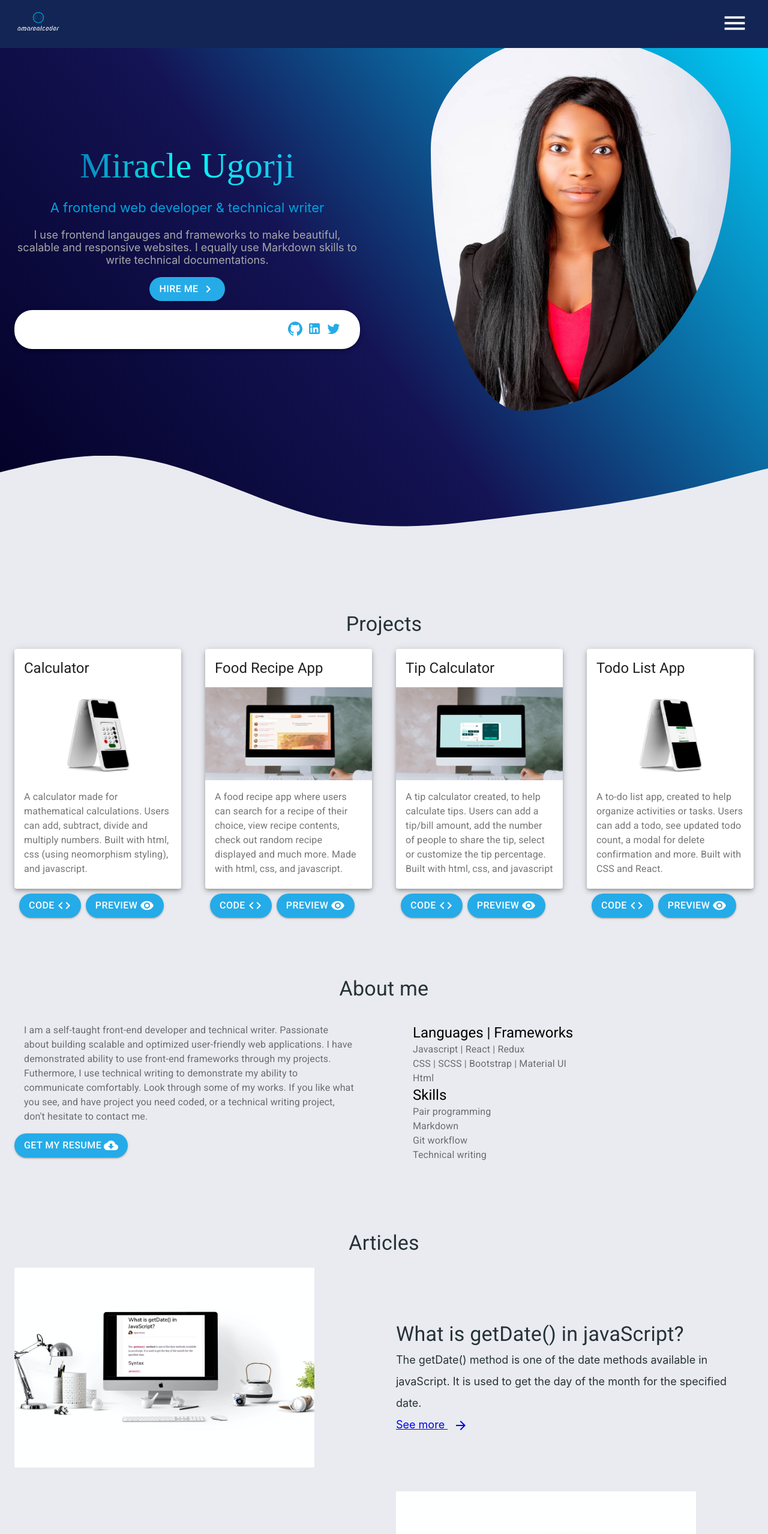
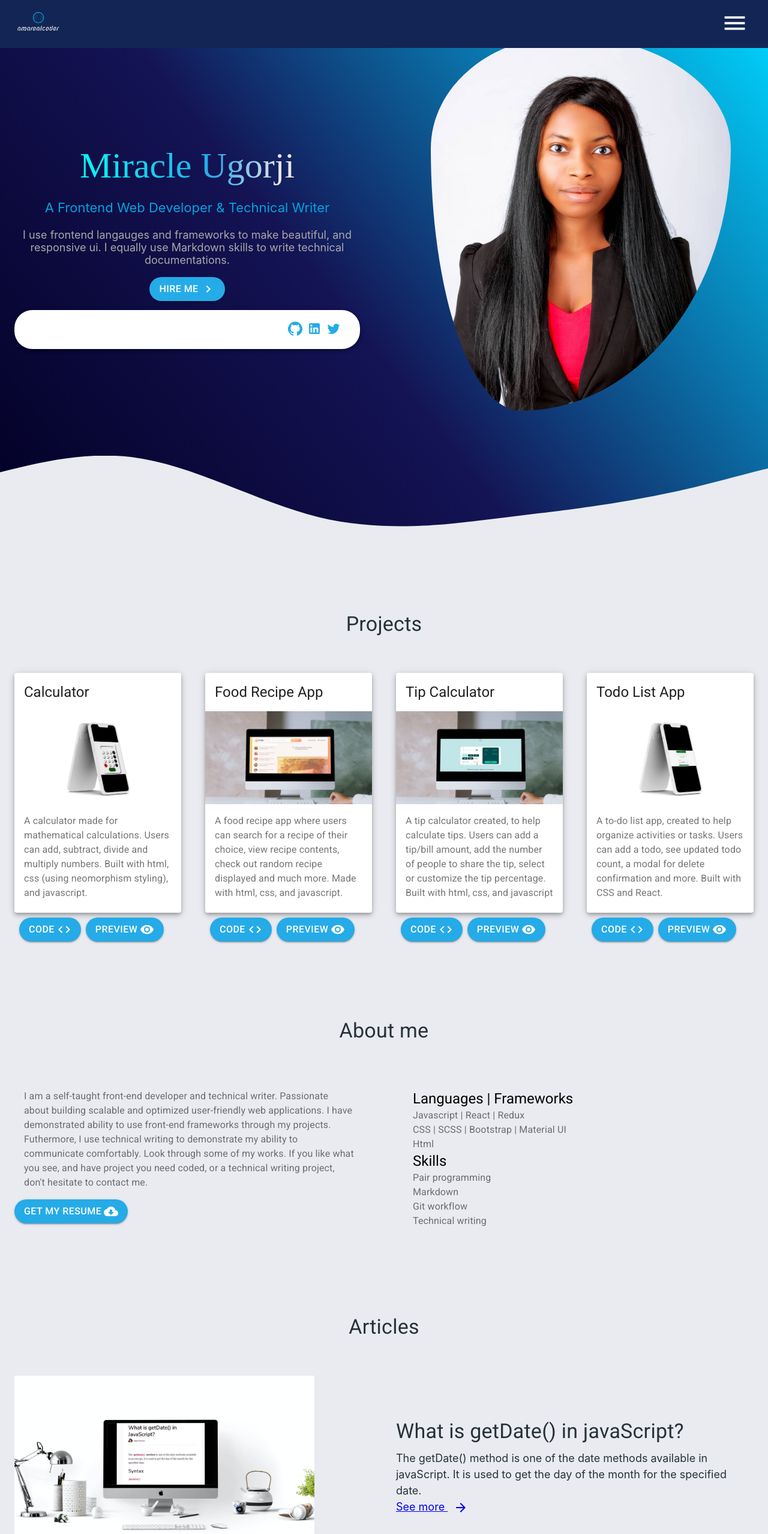
Before and after one commit to amarealcoder/portfolio, a React (Create React App) app: page / in a window 1280 px wide. Shown: the top 2558 px of the page at 60% size. Built offline with nearby package versions, Linux system fonts and the light colour scheme; a web font is replaced by a local one.

Commit message:
Added the contact section and made some code formats

```diff
--- a/src/App.js
+++ b/src/App.js
@@ -1,8 +1,11 @@
+import React from 'react';
+
 import Navbar from './Components/Navbar';
 import Home from './pages/Home';
 import Projects from './pages/Projects';
 import About from './pages/About';
 import Articles from './pages/Articles';
+import Contact from './pages/Contact';
 
 function App() {
   return (
@@ -12,6 +15,7 @@ function App() {
       <Projects />
       <About />
       <Articles />
+      <Contact />
     </>
   );
 }
--- a/src/Components/Navbar.jsx
+++ b/src/Components/Navbar.jsx
@@ -88,6 +88,11 @@ export default function SimpleMenu() {
               Articles
             </a>
           </MenuItem>
+          <MenuItem>
+            <a href='#contact' className={classes.anchor}>
+              Contact
+            </a>
+          </MenuItem>
         </Menu>
       </div>
     </Container>
--- a/src/index.css
+++ b/src/index.css
@@ -5,6 +5,7 @@ body {
   margin: 0;
   padding: 0;
   overflow-x: hidden;
+  overflow-y: auto;
   background-color: #e9ebf0;
   font-family: -apple-system, BlinkMacSystemFont, 'Segoe UI', 'Roboto', 'Oxygen',
     'Ubuntu', 'Cantarell', 'Fira Sans', 'Droid Sans', 'Helvetica Neue',
@@ -21,6 +22,7 @@ code {
 .wave-container {
   margin-top: 60px;
   height: 110vh;
+  width: 100%;
   background: rgb(2, 0, 36);
   background: linear-gradient(
     52deg,
@@ -74,7 +76,6 @@ code {
 }
 .section {
   margin-top: 120px;
-  /* height: 100vh; */
 }
 
 @keyframes textclip {
@@ -110,5 +111,4 @@ code {
   .section {
     margin-top: 500px;
   }
-
 }
--- a/src/pages/About.jsx
+++ b/src/pages/About.jsx
@@ -3,16 +3,15 @@ import { CardContent, Container, Grid, Typography } from '@material-ui/core';
 import { makeStyles } from '@material-ui/core';
 import CloudDownloadIcon from '@material-ui/icons/CloudDownload';
 import Btn from '../Components/Btn';
-// import { Link } from 'react-router-dom';
 
 const useStyles = makeStyles({
   section: {
-    marginTop: '90px',
+    marginTop: '120px',
   },
   typography: {
     color: '#263238',
     textAlign: 'center',
-    paddingBottom: '20px',
+    marginBottom: '60px',
   },
   icon: {
     marginLeft: '4px',
@@ -23,10 +22,10 @@ const About = () => {
   const classes = useStyles();
   return (
     <Container className={classes.section} id='about'>
+
       <Typography variant='h4' className={classes.typography}>
         About me
       </Typography>
-
       <Grid container spacing={8} className={classes.decs}>
         <Grid item xm={12} md={6}>
           <CardContent>
--- a/src/pages/Articles.jsx
+++ b/src/pages/Articles.jsx
@@ -8,13 +8,13 @@ import reactIcons from '../images/reactIcons.jpg';
 
 const useStyles = makeStyles({
   section: {
-    marginTop: '90px',
+    marginTop: '120px',
   },
 
   typography: {
     color: '#263238',
     textAlign: 'center',
-    paddingBottom: '20px',
+    marginBottom: '60px',
   },
   images: {
     verticalAlign: 'middle',
@@ -23,9 +23,9 @@ const useStyles = makeStyles({
     maxWidth: '500px',
   },
   articles: {
-    marginTop: '90px',
+    marginTop: '75px',
     fontSize: '18px',
-    lineHeight: 2,
+    lineHeight: 1.5,
     color: '#263238',
   },
   icon: {
@@ -34,7 +34,8 @@ const useStyles = makeStyles({
   },
 
   articlesTitles: {
-    marginBottom: 4,
+    marginBottom: 15,
+    lineHeight: 1,
   },
 
   anchor: {
--- /dev/null
+++ b/src/pages/Contact.jsx
@@ -0,0 +1,98 @@
+import React from 'react';
+import { Container, Typography } from '@material-ui/core';
+import { makeStyles } from '@material-ui/styles';
+import TextField from '@material-ui/core/TextField';
+import Btn from '../Components/Btn';
+import '../index.css';
+
+const useStyles = makeStyles((theme) => ({
+  contactContainer: {
+    marginTop: '120px',
+  },
+
+  typography: {
+    color: '#263238',
+    textAlign: 'center',
+    marginBottom: '60px',
+  },
+
+  typographyAction: {
+    color: '#263238',
+    fontSize: '20px',
+    display: 'flex',
+    justifyContent: 'center',
+    alignItems: 'center',
+    textAlign: 'center',
+    width: '60%',
+    paddingLeft: '20%',
+  },
+
+  form: {
+    display: 'flex',
+    flexDirection: 'column',
+    alignItems: 'center',
+    justifyContent: 'center',
+    marginTop: '20px',
+    marginBottom: '50px',
+  },
+  field: {
+    width: '50%',
+    marginTop: 20,
+    marginBottom: 20,
+  },
+}));
+
+const Contact = () => {
+  const classes = useStyles();
+  return (
+    <Container className={classes.contactContainer} id='contact'>
+      <Typography variant='h4' className={classes.typography}>
+        Interested in collaborating? Contact me!
+      </Typography>
+
+      <Typography variant='p' className={classes.typographyAction}>
+        If you have an application you are interested in developing, a feature
+        that you need built or a project that need coding, I’d love to help you
+        with it.
+      </Typography>
+
+      <form
+        className={classes.form}
+        noValidate
+        autoComplete='off'
+        action='https://mailthis.to/ugorjimiracle06@gmail.com'
+        method='POST'
+      >
+        <TextField
+          className={classes.field}
+          id='outlined-basic'
+          label='Your full name'
+          variant='outlined'
+          color='secondary'
+          required
+        />
+        <TextField
+          className={classes.field}
+          id='outlined-basic'
+          label='Your email'
+          variant='outlined'
+          color='secondary'
+          required
+        />
+        <TextField
+          className={classes.field}
+          id='outlined-basic'
+          label='Message'
+          variant='outlined'
+          color='secondary'
+          multiline
+          rows={8}
+          required
+        />
+        <Btn text='Submit' />
+      </form>
+    </Container>
+  );
+};
+
+export default Contact;
--- a/src/pages/Home.jsx
+++ b/src/pages/Home.jsx
@@ -47,10 +47,10 @@ const Home = () => {
       <Grid container spacing={10} className='container'>
         <Grid item xm={12} md={6} className='intro'>
           <h4 className='name'>Miracle Ugorji</h4>
-          <p className='title'>A frontend web developer & technical writer</p>
+          <p className='title'>A Frontend Web Developer & Technical Writer</p>
           <p className='desc'>
-            I use frontend langauges and frameworks to make beautiful, scalable
-            and responsive websites. I equally use Markdown skills to write
+            I use frontend langauges and frameworks to make beautiful,
+            and responsive ui. I equally use Markdown skills to write
             technical documentations.
           </p>
           <Btn
--- a/src/pages/Projects.jsx
+++ b/src/pages/Projects.jsx
@@ -15,7 +15,6 @@ import todoList from '../images/todoList.jpg';
 
 const useStyles = makeStyles((theme) => {
   return {
-
     grid: {
       display: 'flex',
       justifyContent: 'center',
@@ -27,7 +26,7 @@ const useStyles = makeStyles((theme) => {
     typography: {
       color: '#263238',
       textAlign: 'center',
-      paddingBottom: '20px',
+      marginBottom: '60px',
     },
   };
 });
```
Also changed, not shown: src/images/wave.svg (added).
